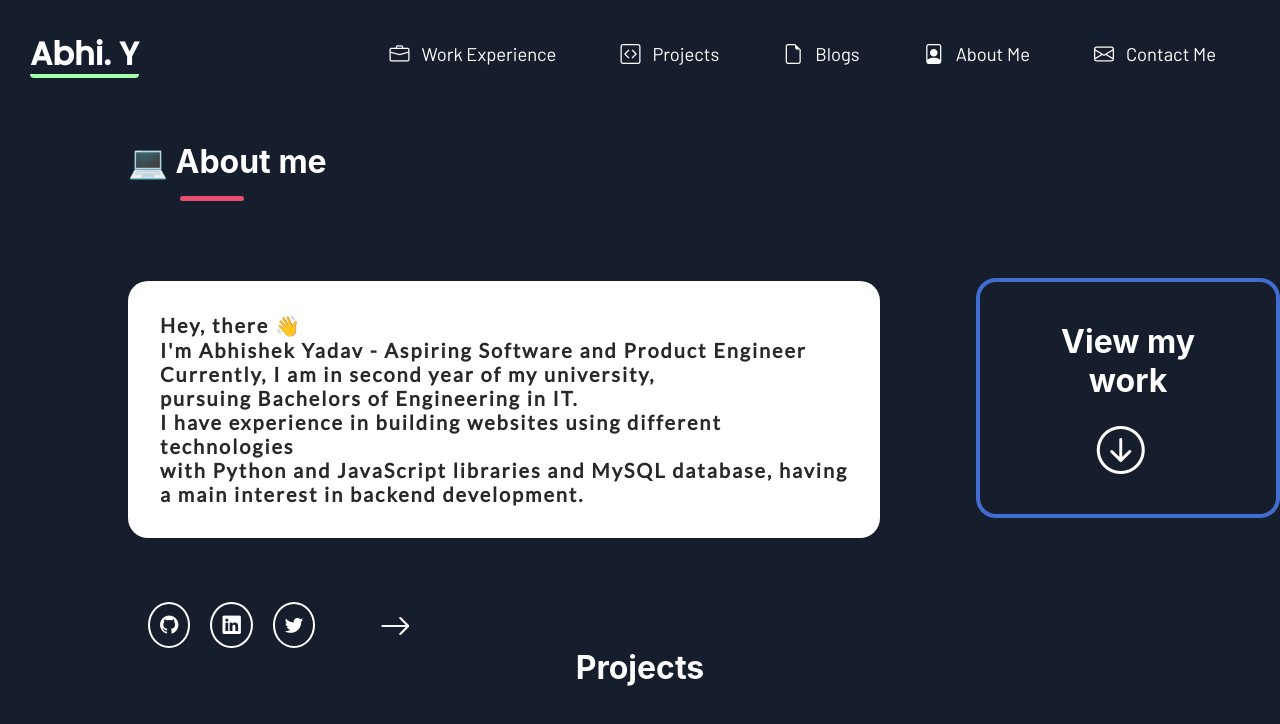
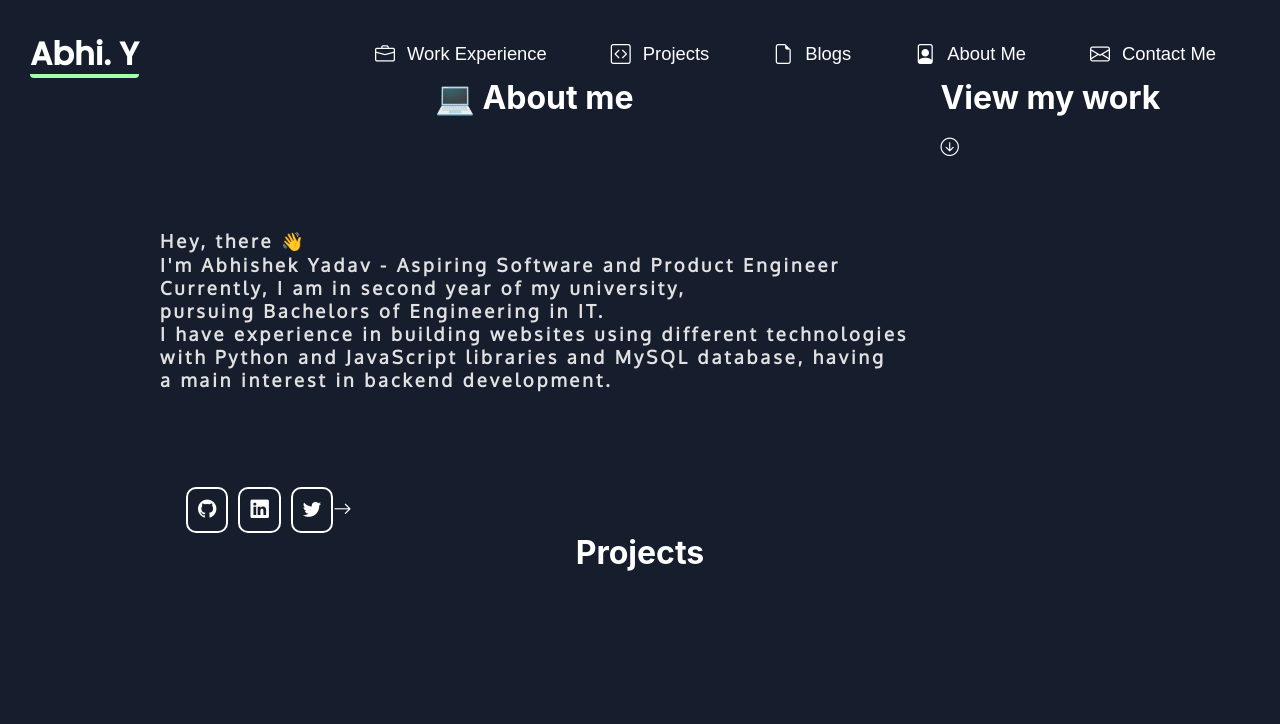
Before and after one commit to abhishekY2401/abhixyz, a React (Create React App) app: page / in a window 1280 px wide. Shown: the top 724 px of the page. Built offline with nearby package versions, Linux system fonts and the light colour scheme; a web font is replaced by a local one.

Commit message:
styles for hashnode icon

```diff
--- a/src/App.css
+++ b/src/App.css
@@ -1,8 +1,7 @@
 @import url('https://fonts.googleapis.com/css2?family=Bebas+Neue&display=swap');
 @import url('https://fonts.googleapis.com/css2?family=Oxygen&display=swap');
-@import url('https://fonts.googleapis.com/css2?family=Titillium+Web&display=swap');
-@import url('https://fonts.googleapis.com/css2?family=Lato&display=swap');
-@import url('https://fonts.googleapis.com/css2?family=Barlow&display=swap');
+@import url('https://fonts.googleapis.com/css2?family=Inter:wght@500&display=swap');
+@import url('https://fonts.googleapis.com/css2?family=Kanit:wght@500&display=swap');
 
 * {
   box-sizing: border-box;
@@ -28,48 +27,26 @@ body::-webkit-scrollbar-thumb {
 }
 
 .names {
-  margin-top: 5%;
   margin-left: 10%;
   display: flex;
 }
 
-.names > p {
-  font-family: 'Bebas Neue', cursive;
-  font-size: 4.5rem;
-  color: rgba(195, 195, 197, 0.3);
-}
 
-.about-me-card > h1 {
-  text-align: left;
-}
-
-.view-work {
-  margin-top: 8.5rem;
-  height: 15rem;
-  border-radius: 20px;
-  margin-left: 6rem;
-  padding: 40px;
-  border: 4px solid rgb(64, 109, 207);
-}
-
-.dash {
-  height: 5px;
-  width: 4rem;
-  background-color: rgb(231, 78, 109);
-  margin-left: 3.25rem;
-  margin-top: 15px;
-  border-radius: 15px;
+.about-me-card > h4 > p {
+    font-family: 'Kanit', sans-serif;
+    font-size: 2rem;
+    border-bottom: 2px solid #fff;
+    color: #a680f1;
 }
 
 .about-me-card > h4 {
-  font-size: 20px;
-  font-family: 'Lato', sans-serif;
+  font-size: 1.15rem;
+  font-family: 'Oxygen', sans-serif;
   margin-top: 5rem;
-  background-color: #ffff;
-  color: #282828;
+  color: #e1e1e1;
   padding: 32px;
   border-radius: 20px;
-  letter-spacing: 0.12rem;
+  letter-spacing: 3px;
 }
 
 main {
@@ -79,66 +56,47 @@ main {
 .social-links {
   width: 20%;
   margin-top: 5vw;
-  margin-left: 8rem;
+  margin-left: 11rem;
   display: flex;
   align-items: center;
 }
 
 .github,
 .linkedin,
-.twitter {
-  margin-left: 20px;
+.twitter,
+.hashnode {
+  display: inline-flex;
+  justify-content: center;
+  align-items: center;
+  margin-left: 10px;
   padding: 10px;
   border: 2px solid #fff;
-  border-radius: 50%;
+  border-radius: 10px;
+
 }
 
-.linkedin:hover,
 .twitter:hover {
-  color: rgb(32 135 242);
+  color: rgb(92, 162, 237);
 }
 
-.bi-arrow-right {
-  color: #fff;
-  font-size: 2rem;
-  font-weight: 1200;
-  margin-left: 4rem;
-  display: inline-block;
-  transition: all 0.4s ease;
+.linkedin:hover {
+  color: rgb(28, 102, 181);
 }
 
-.bi-arrow-right:hover {
-  transform: rotate(90deg);
+.hashnode:hover {
+  color: #2962FF;
 }
 
-.bi-arrow-down-circle {
-  color: #ffffff;
-  font-size: 3rem;
-  margin-left: 4.8rem;
+.footer {
+  display: flex;
+  color: #fff;
+  justify-content: center;
+  align-items: center;
+  margin-top: 7%;
+  margin-bottom: 10px;
 }
 
-.bi-arrow-down-circle:hover {
-  cursor: pointer;
+.footer > p {
+  font-size: 1.2rem;
+  font-weight: 600;
 }
-
-a:hover {
-  transition: godown 5s infinite;
-}
-
-@keyframes godown {
-  0% {
-    top: 0px;
-  }
-  25% {
-    top: 200px;
-  }
-  50% {
-    top: 100px;
-  }
-  75% {
-    top: 200px;
-  }
-  100% {
-    top: 0px;
-  }
-}
```
